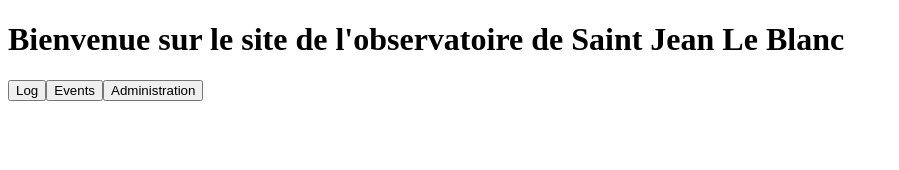
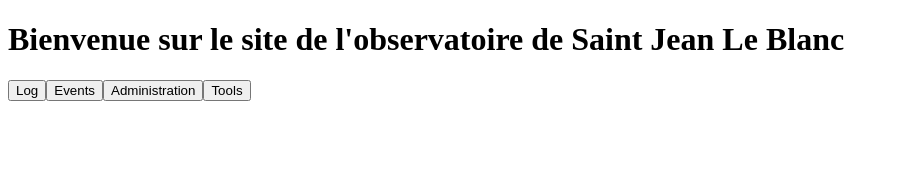
Before and after one commit to moumax/obsst, a React (Vite) app in the folder frontend/: page / in a window 1280 px wide. Shown: the top 170 px of the page, without its empty margins (0-899 px from the left). Built offline with nearby package versions, Linux system fonts and the light colour scheme.

Commit message:
Create buttons for a good navigation

```diff
--- a/frontend/src/pages/Home.jsx
+++ b/frontend/src/pages/Home.jsx
@@ -39,6 +39,9 @@ export default function Home() {
       <button type="button" onClick={() => navigate("/administration")}>
         Administration
       </button>
+      <button type="button" onClick={() => navigate("/tools")}>
+        Tools
+      </button>
       {user && (
         <button
           type="button"
--- a/frontend/src/pages/Tools.jsx
+++ b/frontend/src/pages/Tools.jsx
@@ -1,5 +1,15 @@
 import React from "react";
+import { useNavigate } from "react-router-dom";
 
 export default function Tools() {
-  return <div>Page tools</div>;
+  const navigate = useNavigate();
+
+  return (
+    <>
+      <div>Page tools</div>{" "}
+      <button type="button" onClick={() => navigate("/")}>
+        Retour à la page d'accueil
+      </button>
+    </>
+  );
 }
```
